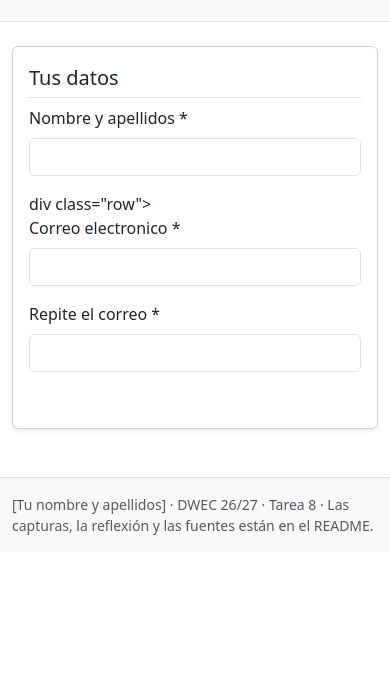
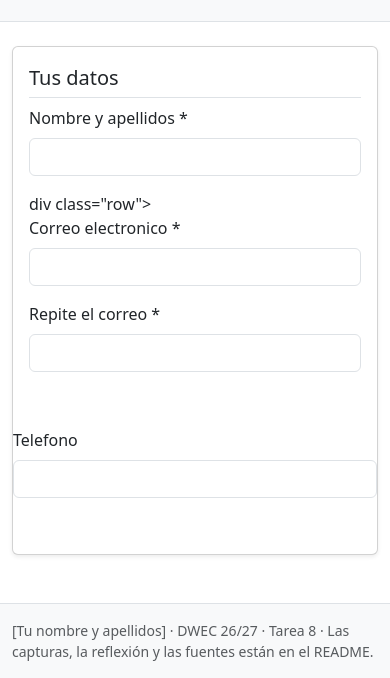
Before and after one commit to Galvezz99/DWEC, a plain HTML site: page tema08/index.html in a window 390 px wide. Shown: the part 246-924 px from the top of the page. Before the commit the page ends 844 px from the top, so only its background shows below. Drawn offline with nearby package versions, Linux system fonts and the light colour scheme.

Commit message:
Agregar campo de teléfono al formulario de inscripción

```diff
--- a/tema08/index.html
+++ b/tema08/index.html
@@ -89,6 +89,23 @@
                   </div>
                 </div>
 
+                <div class="row">
+                  <div class="col-12 col-md-6">
+                    <div class="mb-3">
+                      <label for="telefono" class="form-label">Telefono</label>
+                      <input type="tel" id="telefono" name="telefono" class="form-control" autocomplete="tel" pattern="[0-9]{9}" title="Escribe un telefono de exactamente 9 cifras">
+                      <div class="invalid-feedback"></div>
+                    </div>
+                  </div>
+                </div>
+
+                <div class="col-12 col-md-6">
+                  <div class="mb-3">
+                    <label for=""></label>
+                  </div>
+                </div>
+
+
 
 
               </fieldset>
```
